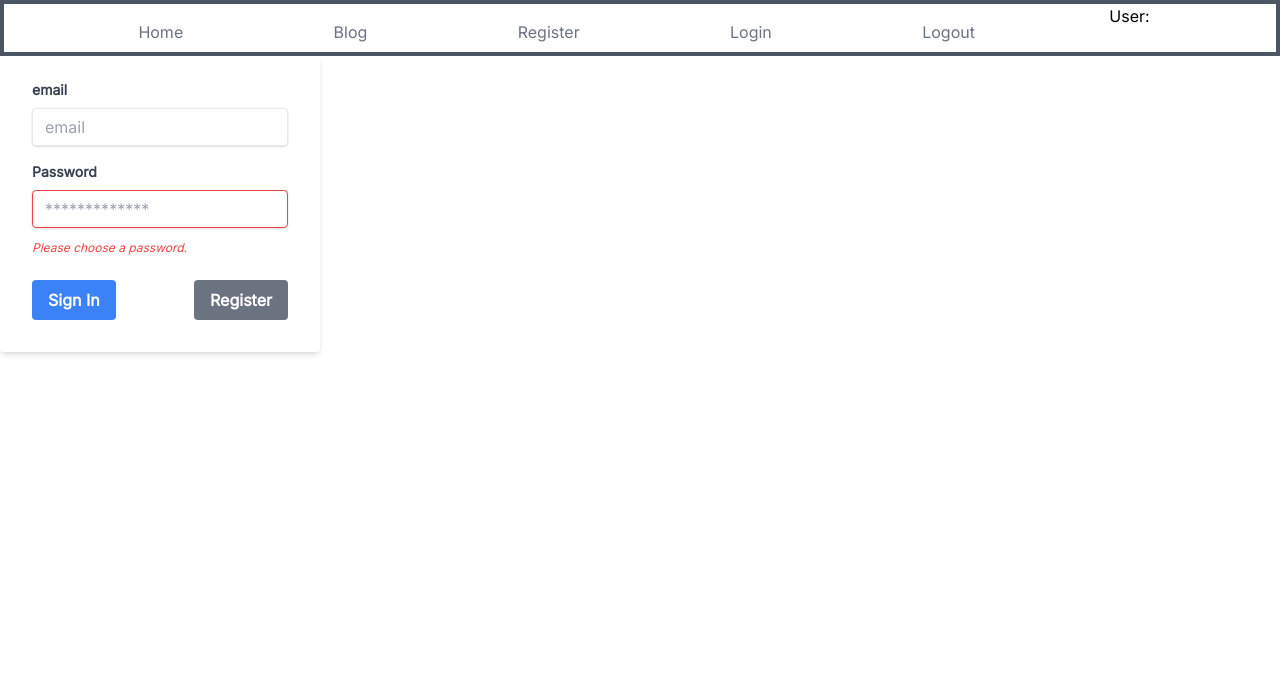
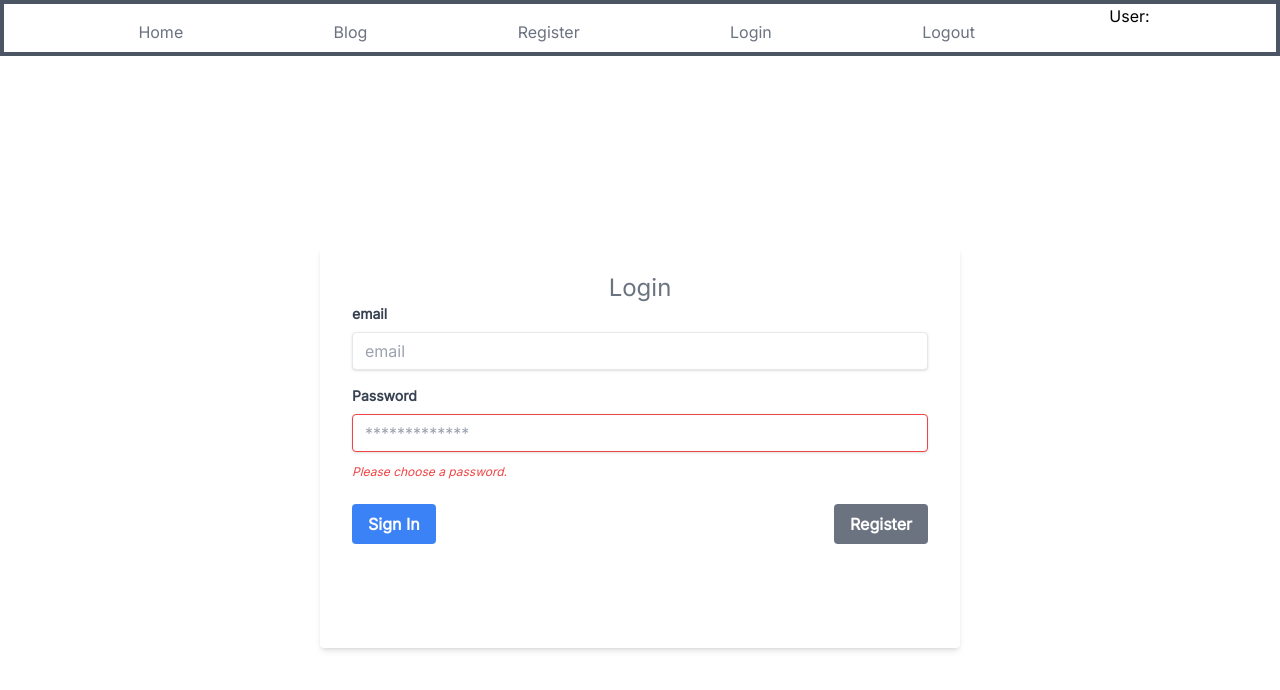
Before and after one commit to rkawk1234/Live-Score, a React (Create React App) app in the folder client/: page /login in a window 1280 px wide. Shown: the top 690 px of the page. Built offline with nearby package versions, Linux system fonts and the light colour scheme; a web font is replaced by a local one.

Commit message:
login index.js updated

```diff
--- a/client/src/components/login/index.js
+++ b/client/src/components/login/index.js
@@ -28,6 +28,13 @@ const Login = () => {
 
           // eslint-disable-next-line react-hooks/exhaustive-deps
       },[])
+
+      const routeChange =()=>{
+
+        navigate('/register')
+      }
+
+
 
 
     async function loginUser(event) {
@@ -61,8 +68,9 @@ const Login = () => {
 
     return (
 
-        <div className="w-full max-w-xs">
-            <form onSubmit={loginUser} className="bg-white shadow-md rounded px-8 pt-6 pb-8 mb-4">
+        <div className="grid place-items-center w-full h-screen ">
+            <form onSubmit={loginUser} className="h-1/2 w-1/2 bg-white shadow-md rounded px-8 pt-6 pb-8 mb-4">
+                <h3 className="text-center text-2xl text-gray-500 hover:scale-125 duration-200">Login</h3>
                 <div className="mb-4">
                     <label className="block text-gray-700 text-sm font-bold mb-2">
                         email
@@ -92,12 +100,16 @@ const Login = () => {
                     value="Login" className="bg-blue-500 hover:bg-blue-700 text-white font-bold py-2 px-4 rounded focus:outline-none focus:shadow-outline" >
                         Sign In
                     </button>
-                    <button className="bg-gray-500 hover:bg-gray-700 text-white font-bold py-2 px-4 rounded focus:outline-none focus:shadow-outline" type="button">
+                    <button className="bg-gray-500 hover:bg-gray-700 text-white font-bold py-2 px-4 rounded focus:outline-none focus:shadow-outline"
+                    type="button"
+                    onClick={routeChange}
+                    >
                         Register
                     </button>
 
                 </div>
             </form>
+
         </div>
 
 
```
